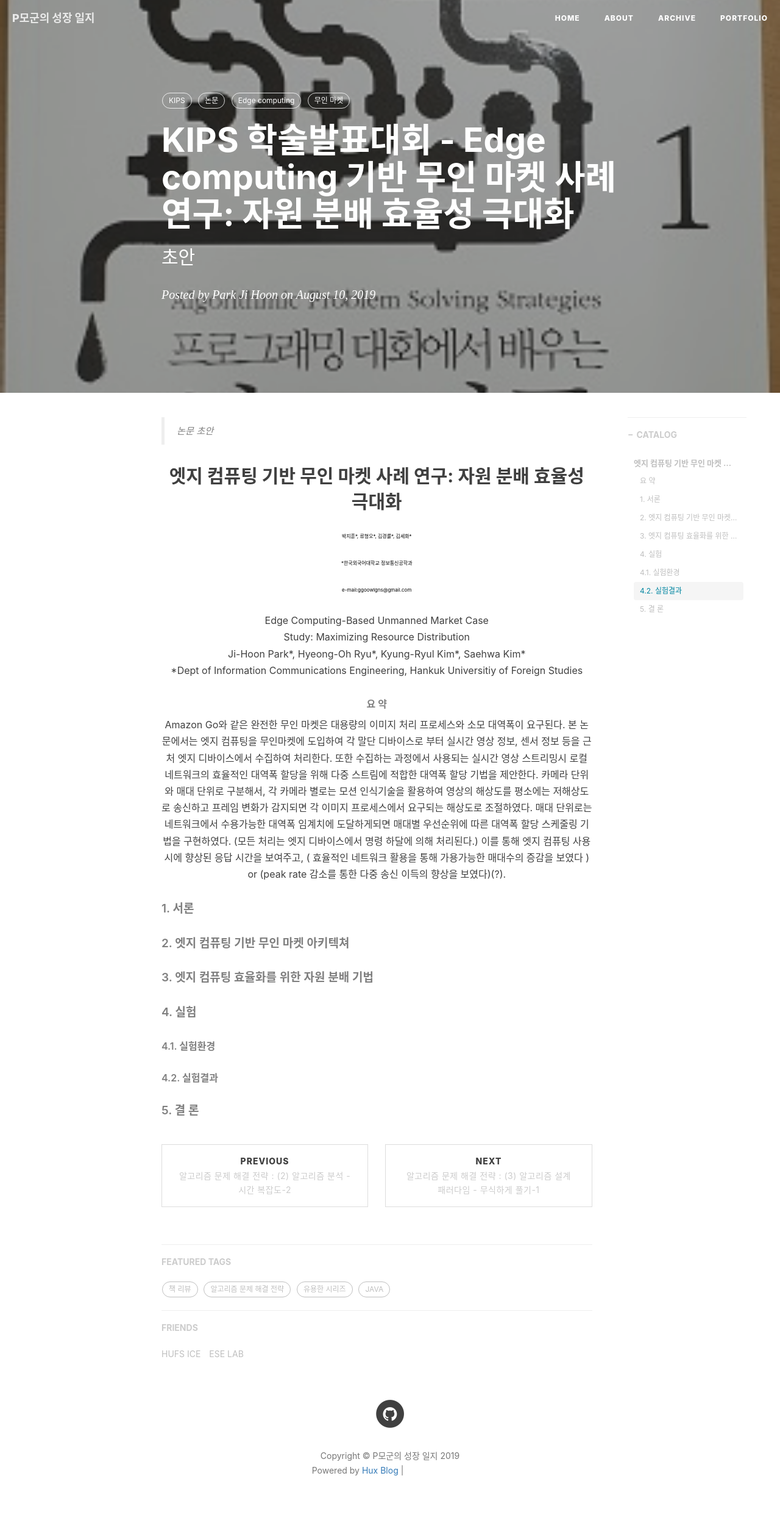
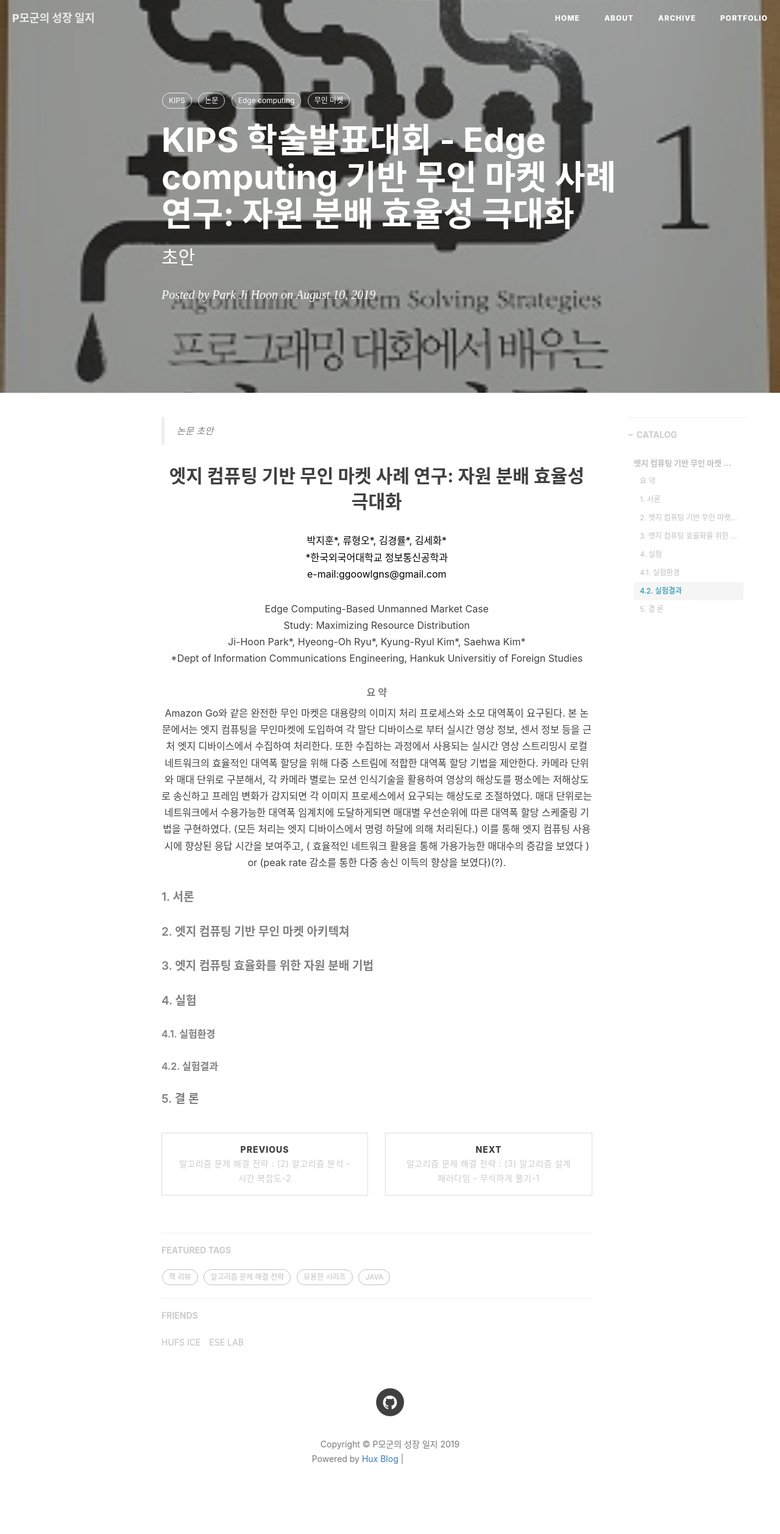
Before and after one commit to ggoowlgns/ggoowlgns.github.io, a Jekyll site: the page built from _posts/2019-08-10-kips_edge_computing-post.md, in a window 1280 px wide. Shown: the whole page at 61% size. Built offline with Jekyll 4.4.1, drawn with Linux system fonts in a browser that asks for light colours; nearby versions of some CDN libraries; our own code applies the rules of GitHub Pages for plain Markdown files; comment, search, counter and statistics services are not loaded; grey boxes are pictures that could not be loaded.

Commit message:
test kips font 2

```diff
--- a/_posts/2019-08-10-kips_edge_computing-post.md
+++ b/_posts/2019-08-10-kips_edge_computing-post.md
@@ -18,12 +18,13 @@ tags:
 ## <center>엣지 컴퓨팅 기반 무인 마켓 사례 연구: 자원 분배 효율성 극대화</center>
 
 <!-- ##### <center>박지훈*, 류형오*, 김경률*, 김세화*<br> *한국외국어대학교 정보통신공학과 <br> e-mail:ggoowlgns@gmail.com </center> -->
-<p style="color:black; font-size:50%;" align="center"> 박지훈*, 류형오*, 김경률*, 김세화*</p>
-<p style="color:black; font-size:50%;" align="center"> *한국외국어대학교 정보통신공학과</p>
-<p style="color:black; font-size:50%;" align="center"> e-mail:ggoowlgns@gmail.com</p>
+<p style="color:black; font-size:100%;" align="center"> 박지훈*, 류형오*, 김경률*, 김세화*<br>
+*한국외국어대학교 정보통신공학과 <br>
+ e-mail:ggoowlgns@gmail.com</p>
+
 <center>Edge Computing-Based Unmanned Market Case <br> Study: Maximizing Resource Distribution </center>
+<center> Ji-Hoon Park*, Hyeong-Oh Ryu*, Kyung-Ryul Kim*, Saehwa Kim*<br> *Dept of Information Communications Engineering, Hankuk Universitiy of Foreign Studies </center>
 
-<center> Ji-Hoon Park*, Hyeong-Oh Ryu*, Kyung-Ryul Kim*, Saehwa Kim*<br> *Dept of Information Communications Engineering, Hankuk Universitiy of Foreign Studies </center>
 <!--
 최근 마켓 관련 기업들이 각기 다른 기술력을 지닌 무인 마켓들을 시장에 내놓고 있다. 그중에서 무인 마켓 이라는 이름
 이 가장 걸맞는 Amazon사의 Amazon Go를 벤치마킹 하였다. 이때 요구되는 기술인 Object Tracking, Object Detection은
```
